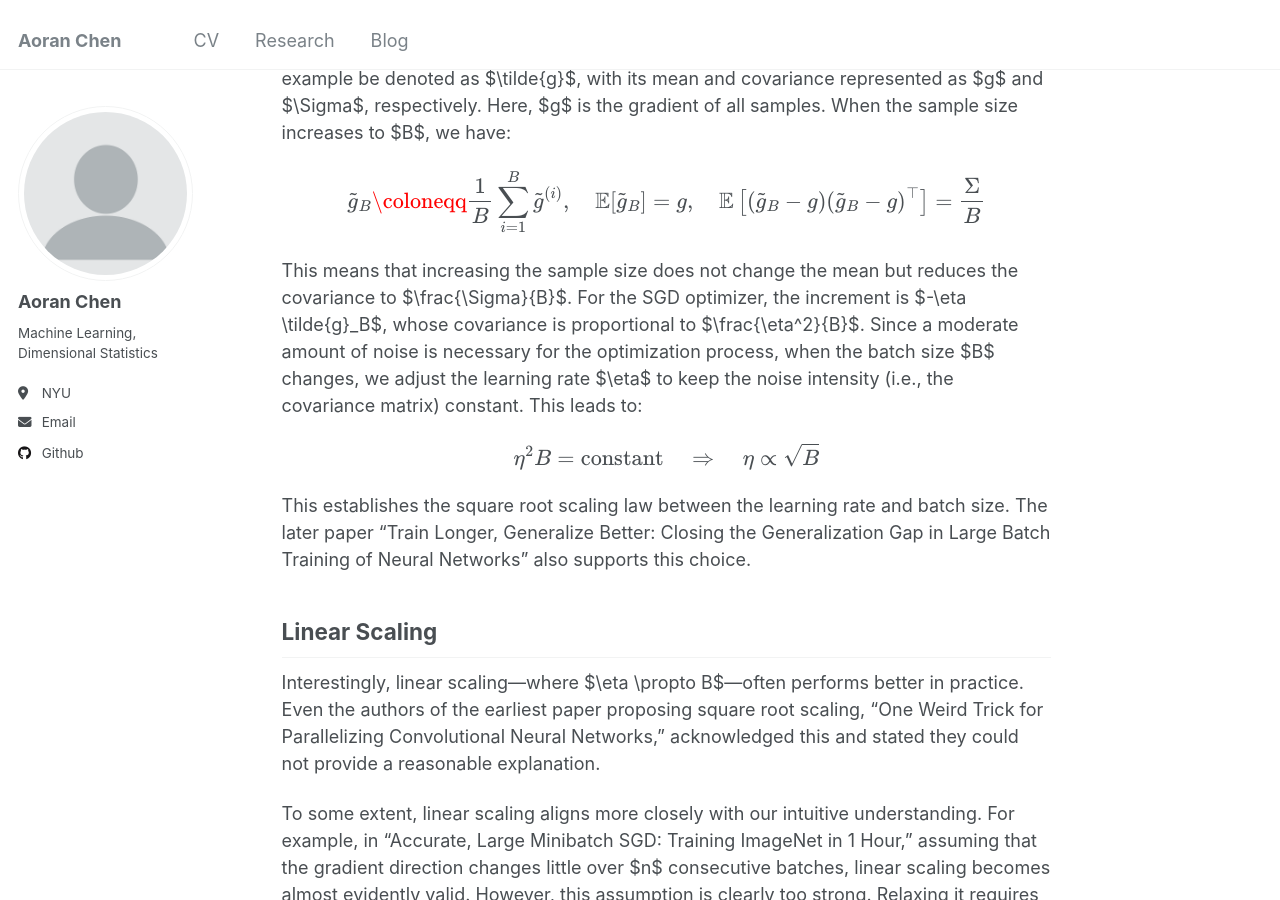
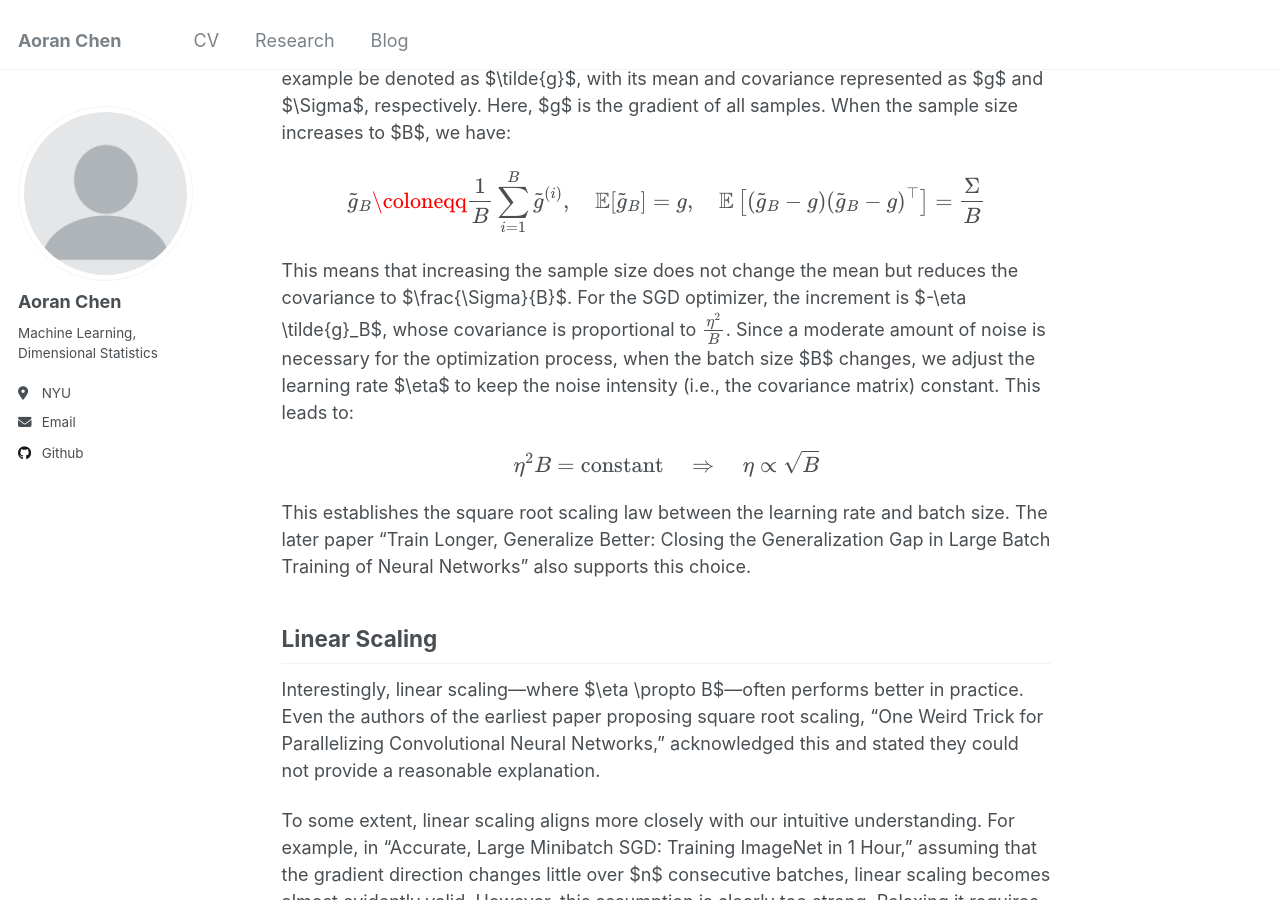
Before and after one commit to samohtaerg/samohtaerg.github.io, a Jekyll site: the page built from _posts/2024-06-14-Scaling-Law-in-ADAM-Batch-Size-vs-Learning-Rate.md, in a window 1280 px wide and 900 px high, scrolled down 599 px. Built offline with Jekyll 4.4.1, drawn with Linux system fonts in a browser that asks for light colours.

Commit message:
Update 2024-06-14-Scaling-Law-in-ADAM-Batch-Size-vs-Learning-Rate.md

```diff
--- a/_posts/2024-06-14-Scaling-Law-in-ADAM-Batch-Size-vs-Learning-Rate.md
+++ b/_posts/2024-06-14-Scaling-Law-in-ADAM-Batch-Size-vs-Learning-Rate.md
@@ -20,7 +20,7 @@ $$
 \tilde{g}_B \coloneqq \frac{1}{B} \sum_{i=1}^B \tilde{g}^{(i)}, \quad \mathbb{E}[\tilde{g}_B] = g, \quad \mathbb{E}\left[(\tilde{g}_B - g)(\tilde{g}_B - g)^\top\right] = \frac{\Sigma}{B}
 $$
 
-This means that increasing the sample size does not change the mean but reduces the covariance to $\frac{\Sigma}{B}$. For the SGD optimizer, the increment is $-\eta \tilde{g}_B$, whose covariance is proportional to $\frac{\eta^2}{B}$. Since a moderate amount of noise is necessary for the optimization process, when the batch size $B$ changes, we adjust the learning rate $\eta$ to keep the noise intensity (i.e., the covariance matrix) constant. This leads to:
+This means that increasing the sample size does not change the mean but reduces the covariance to $\frac{\Sigma}{B}$. For the SGD optimizer, the increment is $-\eta \tilde{g}_B$, whose covariance is proportional to $$\frac{\eta^2}{B}$$. Since a moderate amount of noise is necessary for the optimization process, when the batch size $B$ changes, we adjust the learning rate $\eta$ to keep the noise intensity (i.e., the covariance matrix) constant. This leads to:
 
 $$
 \eta^2 B = \text{constant} \quad \Rightarrow \quad \eta \propto \sqrt{B}
```
